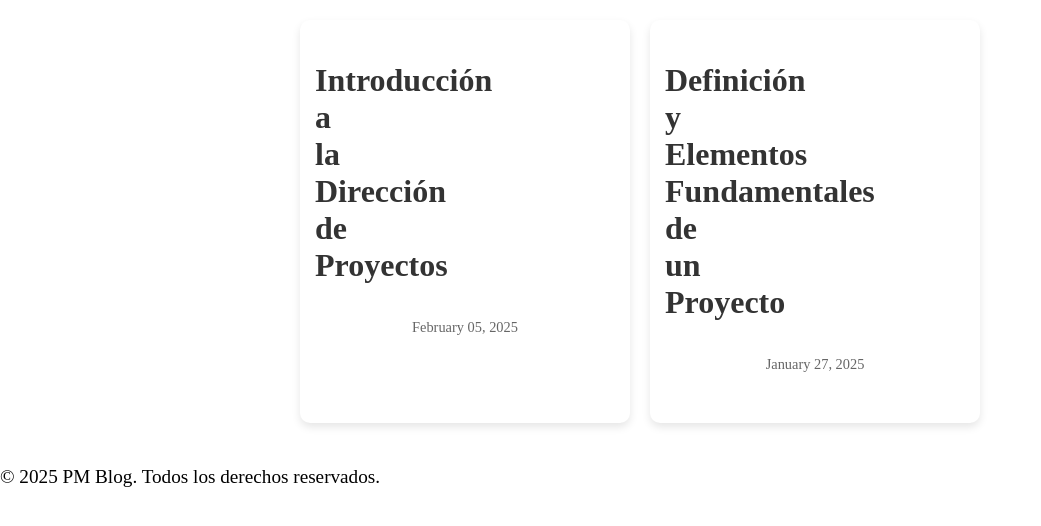
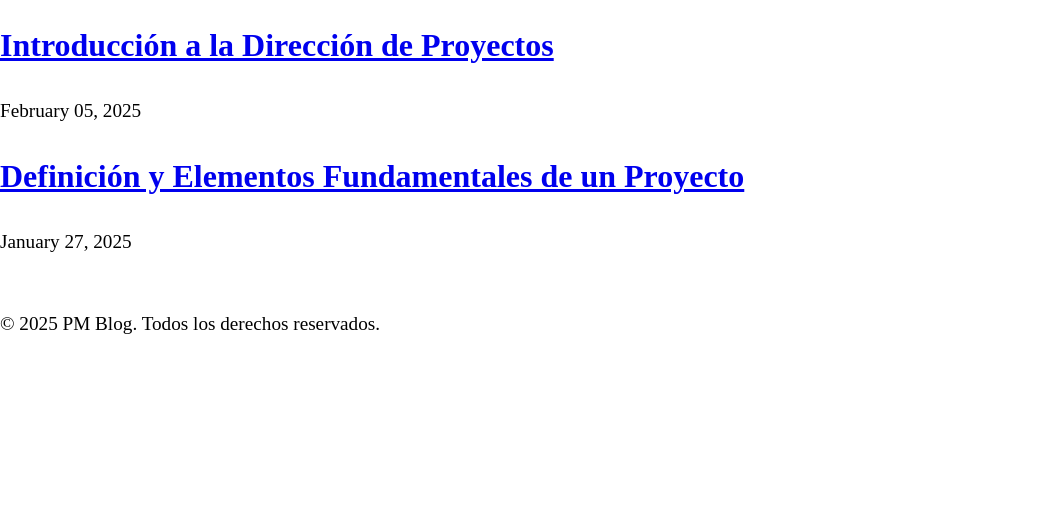
Before and after one commit to unciafidelis/BlogPM, a Jekyll site: the page built from index.html, in a window 1280 px wide. Shown: the top 526 px of the page, without its empty margins (0-1041 px from the left). Built offline with Jekyll 4.4.1, drawn with Linux system fonts in a browser that asks for light colours; some web fonts are replaced.

Commit message:
Update default.html

```diff
--- a/_layouts/default.html
+++ b/_layouts/default.html
@@ -7,40 +7,6 @@
     <title>{{ site.title }}</title>
     <link rel="stylesheet" href="{{ '/styles.css' | relative_url }}">
     <link href="https://fonts.googleapis.com/icon?family=Material+Icons" rel="stylesheet">
-    <style>
-        .post-container {
-    display: flex;
-    flex-wrap: wrap;
-    gap: 20px;
-    justify-content: center;
-    padding: 20px;
-}
-
-.post-card {
-    background: white;
-    border-radius: 10px;
-    padding: 15px;
-    box-shadow: 0 4px 8px rgba(0, 0, 0, 0.1);
-    transition: transform 0.2s ease-in-out;
-    max-width: 300px;
-    text-align: center;
-}
-
-.post-card:hover {
-    transform: scale(1.05);
-}
-
-.post-card h2 a {
-    text-decoration: none;
-    color: #333;
-}
-
-.post-card p {
-    font-size: 0.9em;
-    color: #666;
-}
-
-    </style>
 </head>
 <body>
     <main>
```
